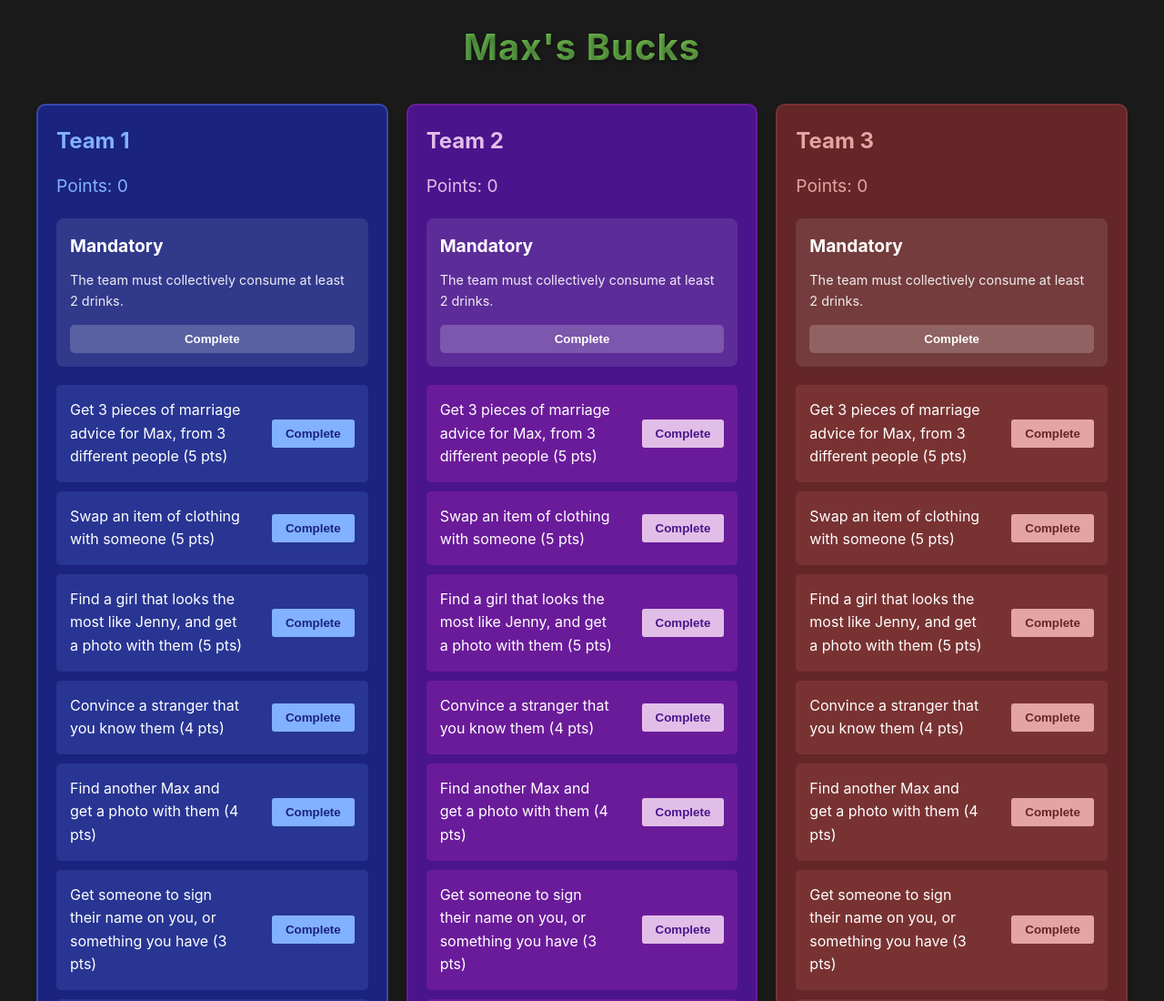
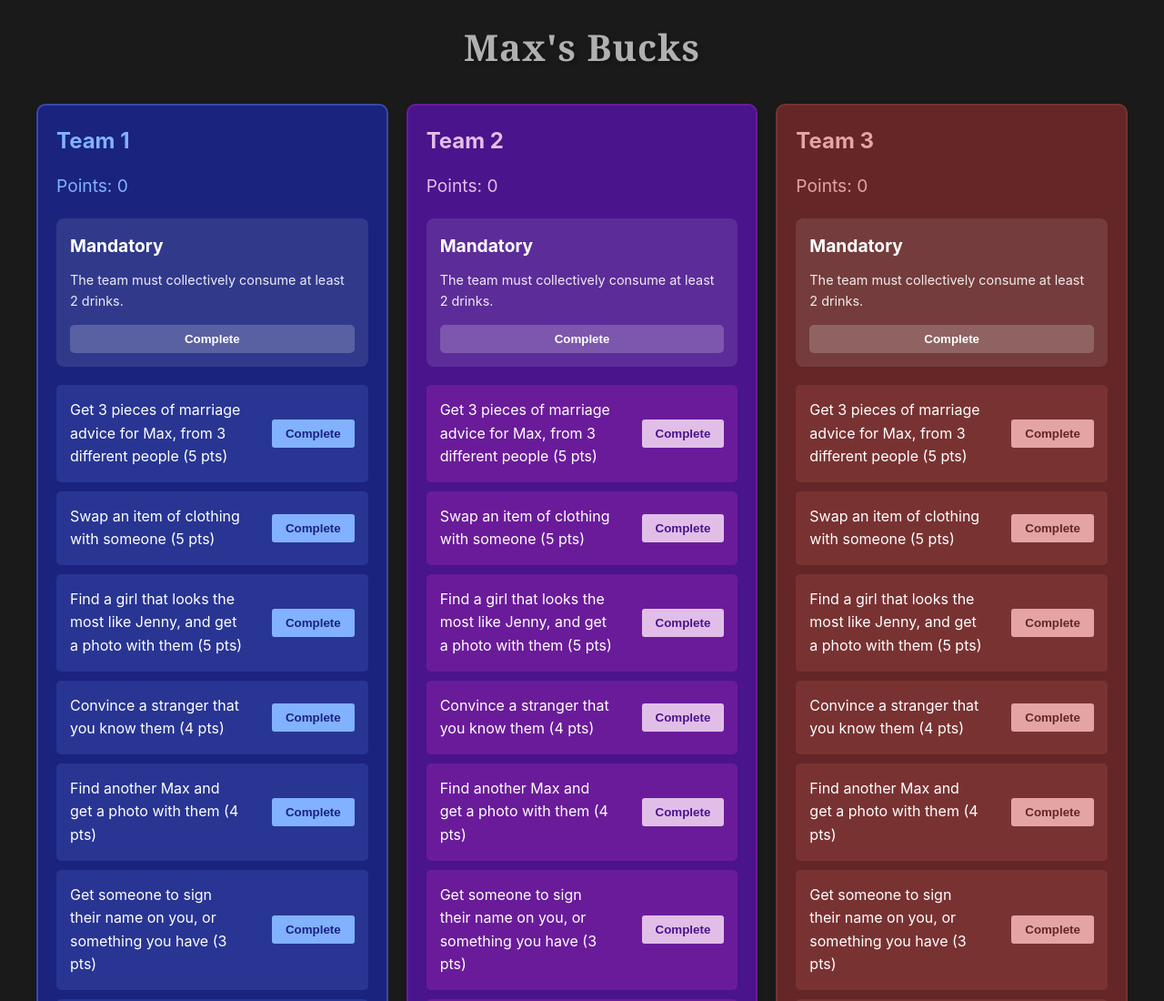
Before and after one commit to asher-rose/max-bucks-teams, a plain HTML site: page index.html in a window 1280 px wide. Shown: the top 1100 px of the page at 91% size. Drawn offline with Linux system fonts and the light colour scheme.

Commit message:
Update heading style to use light grey color and serif font

```diff
--- a/styles.css
+++ b/styles.css
@@ -21,13 +21,11 @@ h1 {
     text-align: center;
     margin-bottom: 30px;
     font-size: 2.5rem;
-    background: linear-gradient(45deg, #4CAF50, #8BC34A);
-    -webkit-background-clip: text;
-    background-clip: text;
-    color: transparent;
+    color: #B0B0B0;
     text-shadow: 2px 2px 4px rgba(0, 0, 0, 0.3);
     font-weight: bold;
     letter-spacing: 1px;
+    font-family: Georgia, 'Times New Roman', Times, serif;
 }
 
 .teams-container {
```
